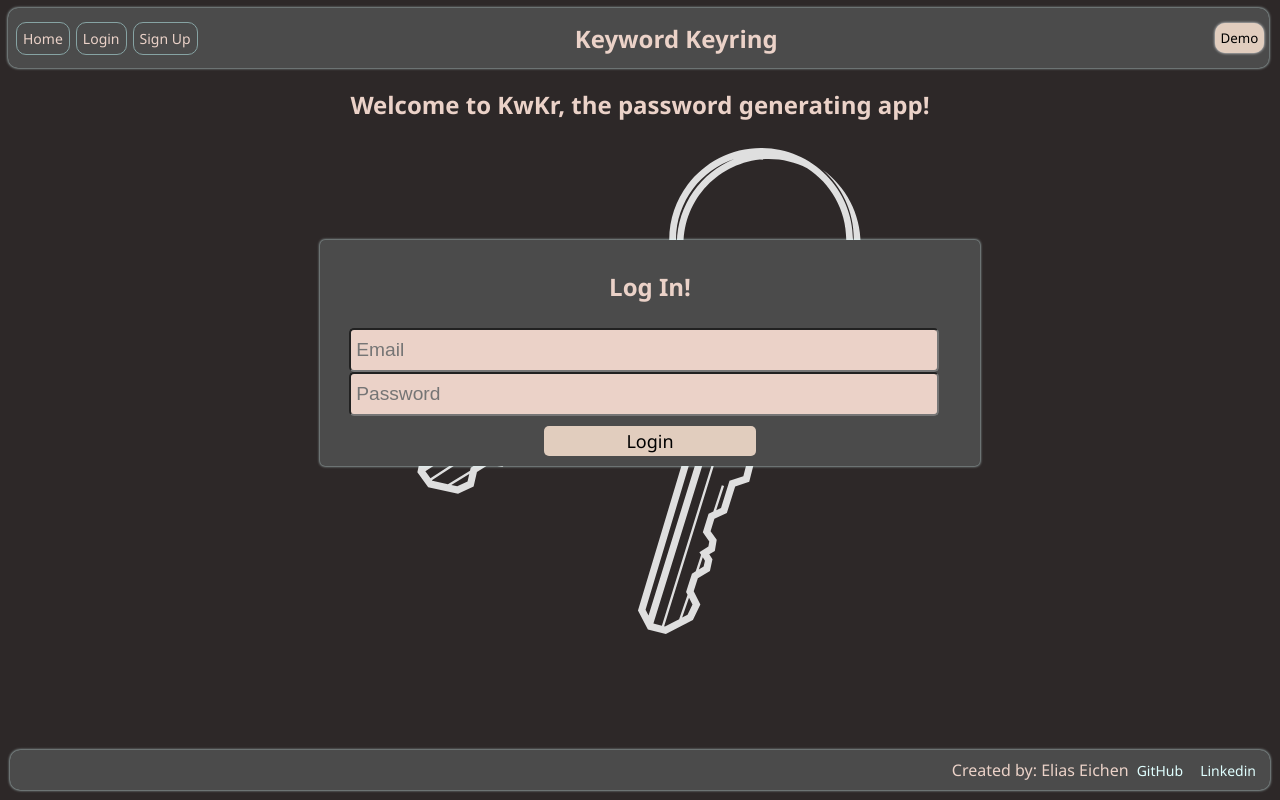
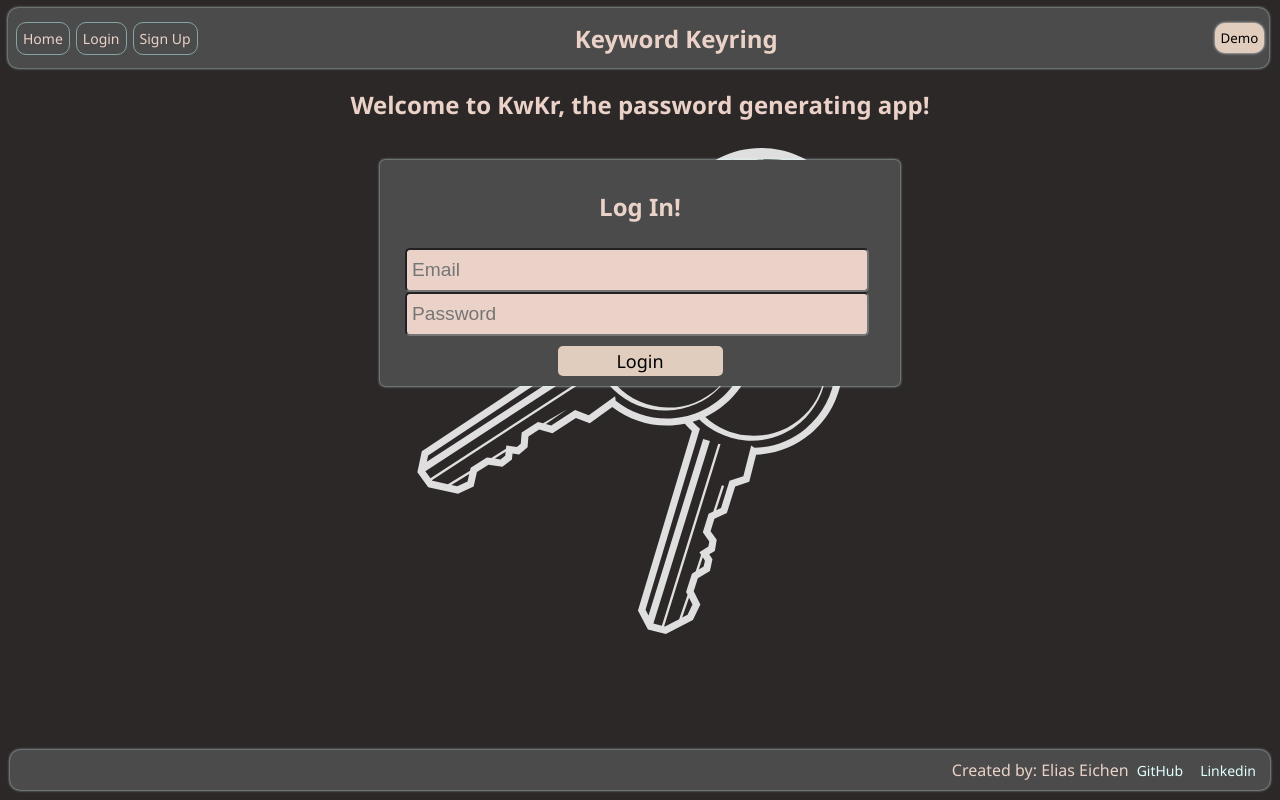
Before and after one commit to EEichen/keyword-keyring, a React (Create React App) app in the folder react-app/: page /login in a window 1280 px wide. Built offline with nearby package versions, Linux system fonts and the light colour scheme; no server answers.

Commit message:
more minor styling changes

```diff
--- a/react-app/src/components/auth/SignUpForm.css
+++ b/react-app/src/components/auth/SignUpForm.css
@@ -1,11 +1,12 @@
 .sign-up-page{
-    margin: auto;
-    position: absolute;
+    position:fixed;
     display: flex;
-    left: 25%;
-    top: 30%;
+    left: 50%;
+    transform: translateX(-50%);
+    top: 20%;
     flex-direction: column;
     width: 50%;
+    max-width: 500px;
     justify-items: center;
     border-radius: 5px;
     box-shadow: 0px 0px 3px lightcyan;
--- a/react-app/src/components/constraintsDisplay/ConstraintsDisplay.css
+++ b/react-app/src/components/constraintsDisplay/ConstraintsDisplay.css
@@ -3,6 +3,7 @@
     margin-right: auto;
     margin-top: 10%;
     width: 50%;
+    max-width: 530px;
     display: flex;
     flex-direction: column;
     box-shadow: 0px 0px 5px lightcyan;
--- a/react-app/src/components/createGenerator/CreateGenerator.css
+++ b/react-app/src/components/createGenerator/CreateGenerator.css
@@ -38,6 +38,10 @@
 }
 
 .new-gen-buttons button{
+    max-width: 250px;
+}
+
+.new-gen-buttons button{
     margin: 3px;
 }
 
```
